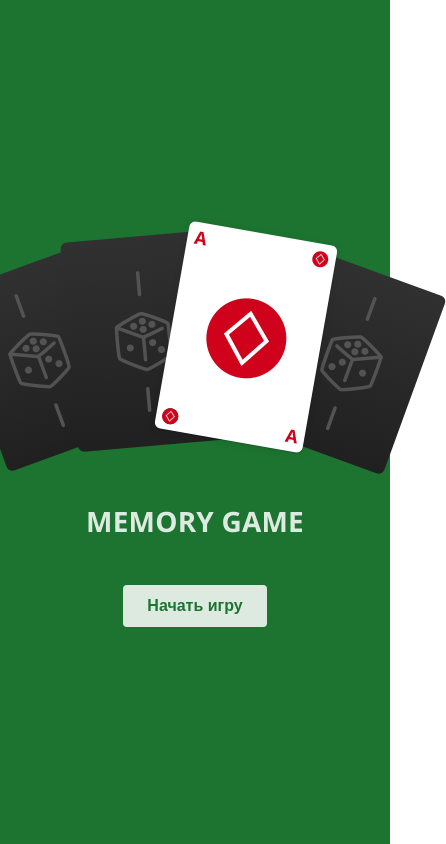
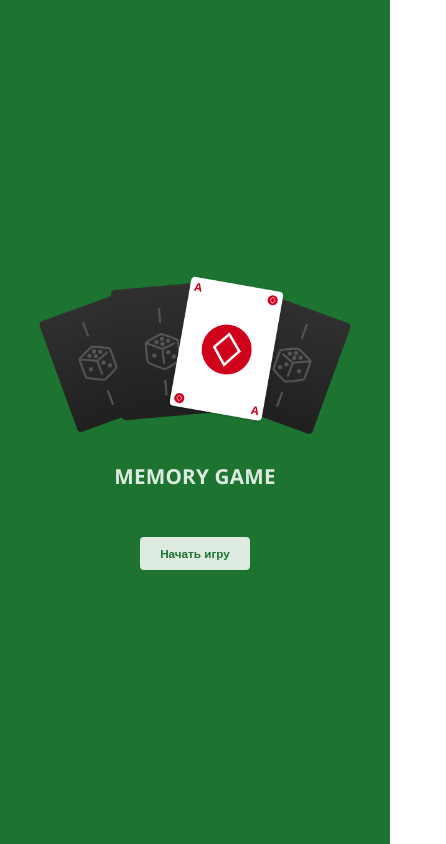
Before and after one commit to dmitrytitov-dev/test_task_kontur_2018, a Vue app: page /#/ in a window 390 px wide. Shown: the whole page, 446 px wide, since content can reach past the window. Built offline with nearby package versions, Linux system fonts and the light colour scheme.

Commit message:
Некоторые размеры изменены на адаптивные размеры + изменёны цвета кнопок

```diff
--- a/src/App.vue
+++ b/src/App.vue
@@ -35,8 +35,4 @@
   button:active:focus {
     outline: none;
   }
-
-  #app .menu__button-new-game:active {
-    color: #2196f3;
-  }
 </style>
--- a/src/components/GamePage.vue
+++ b/src/components/GamePage.vue
@@ -67,6 +67,10 @@
 
     font-weight: 600; /* semi-bold */
     letter-spacing: -0.25px;
+  }
+
+  .menu__button-new-game:active {
+    color: #00e676;
   }
 
   .menu__scores-title {
--- a/src/components/MainPage.vue
+++ b/src/components/MainPage.vue
@@ -1,6 +1,7 @@
 <template>
   <div class="mainpage">
-    <img src="/static/images/StartGame.png" alt="картинка из четырёх карт, три из которых показаны рубашкой">
+    <img class="mainpage__image" src="/static/images/StartGame@2x.png" alt="картинка из четырёх карт, три из которых показаны рубашкой">
+    <!--<img class="mainpage__image" src="/static/images/StartGame.png" alt="картинка из четырёх карт, три из которых показаны рубашкой">-->
     <div class="mainpage__header">Memory game</div>
     <router-link
       tag="button"
@@ -14,30 +15,31 @@
 
 <script>
   export default {
-    name: 'MainPage',
-    data() {
-      return {
-        msg: 'Welcome to Your Vue.js App'
-      };
-    }
+    name: 'MainPage'
   };
 </script>
 
 <style scoped>
   .mainpage {
-    /*height: 100%;*/
-    /*display: flex;*/
-    /*flex-direction: column;*/
-    /*align-items: center;*/
-    /*justify-content: center;*/
     text-align: center;
+  }
+
+  .mainpage__image {
+    width: 40vw;
+  }
+
+  @media all and (orientation: portrait) {
+    .mainpage__image {
+      width: 80vw;
+    }
   }
 
   .mainpage__header {
     margin-top: 3.3vh;
     opacity: 0.85;
     font-weight: bold;
-    font-size: 28px;
+    /*font-size: 28px;*/
+    font-size: 5.3vmin;
     color: white;
     letter-spacing: 0.2px;
     text-transform: uppercase;
@@ -45,8 +47,11 @@
 
   .mainpage__button-new-game {
     margin-top: 5.7vh;
-    width: 144px;
-    height: 42px;
+    /*width: 144px;*/
+    /*height: 42px;*/
+    /*width: 11vw;*/
+    /*height: 7vh;*/
+    padding: 10px 20px;
     /* не используется opacity, так как тогда текст тоже будет прозрачным */
     /* хотя на него это бы не повлияло бы, так как его цвет совпадает с цветом фона */
     background: rgba(255, 255, 255, 0.85);
@@ -54,7 +59,8 @@
     border: none;
 
     font-weight: bold;
-    font-size: 16px;
+    /*font-size: 16px;*/
+    font-size: 3vmin;
     color: #1C7430;
     letter-spacing: 0;
     transition: transform .1s;
@@ -65,6 +71,10 @@
     transform: scale(1.2);
   }
 
+  .mainpage__button-new-game:active {
+    color: #2196f3;
+  }
+
   .mainpage__button-new-game:focus {
     /* я не придумал как переопределить outline, поэтому оставил стандартную рамку */
     /* outline: none; */
```
